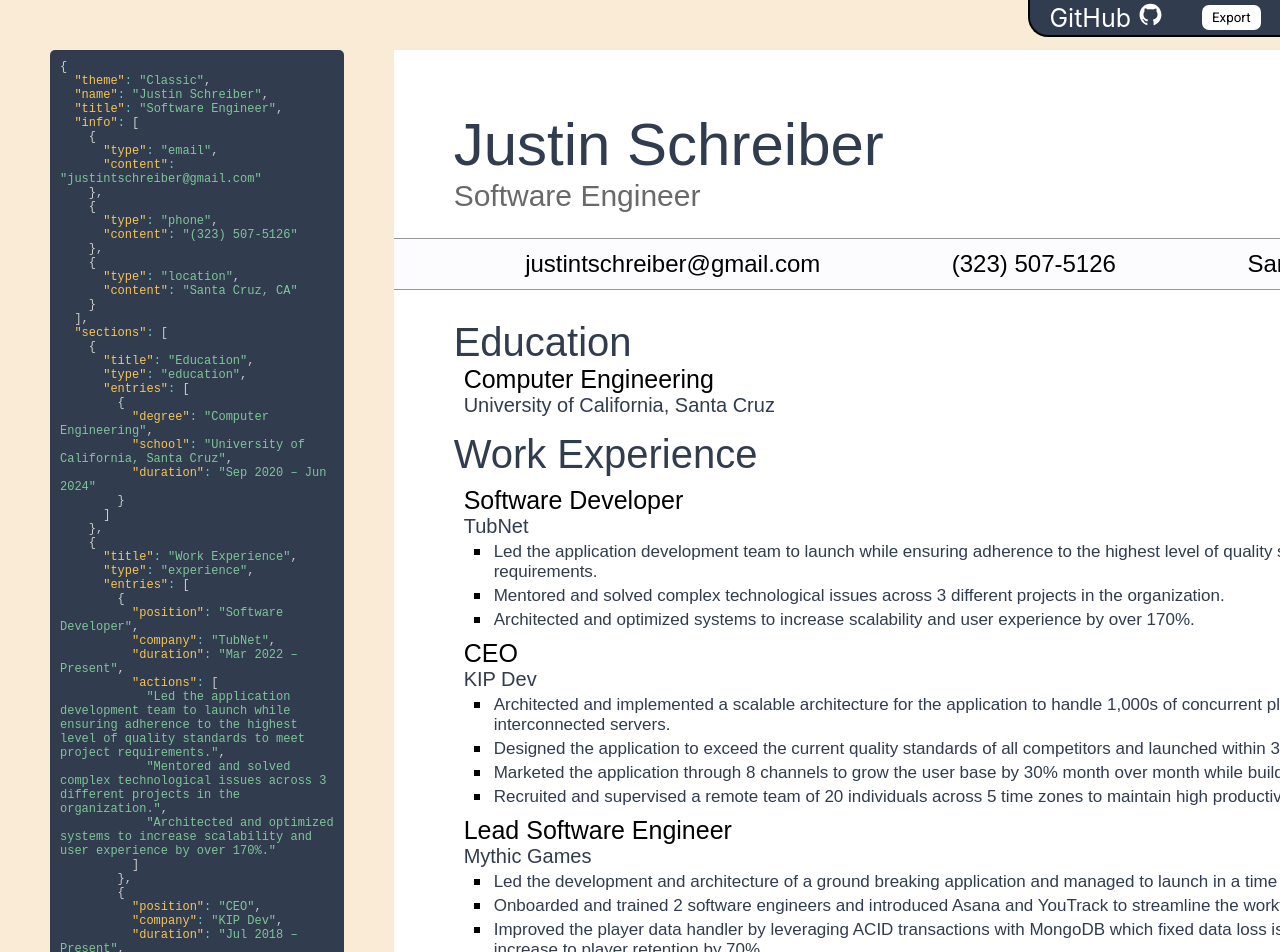
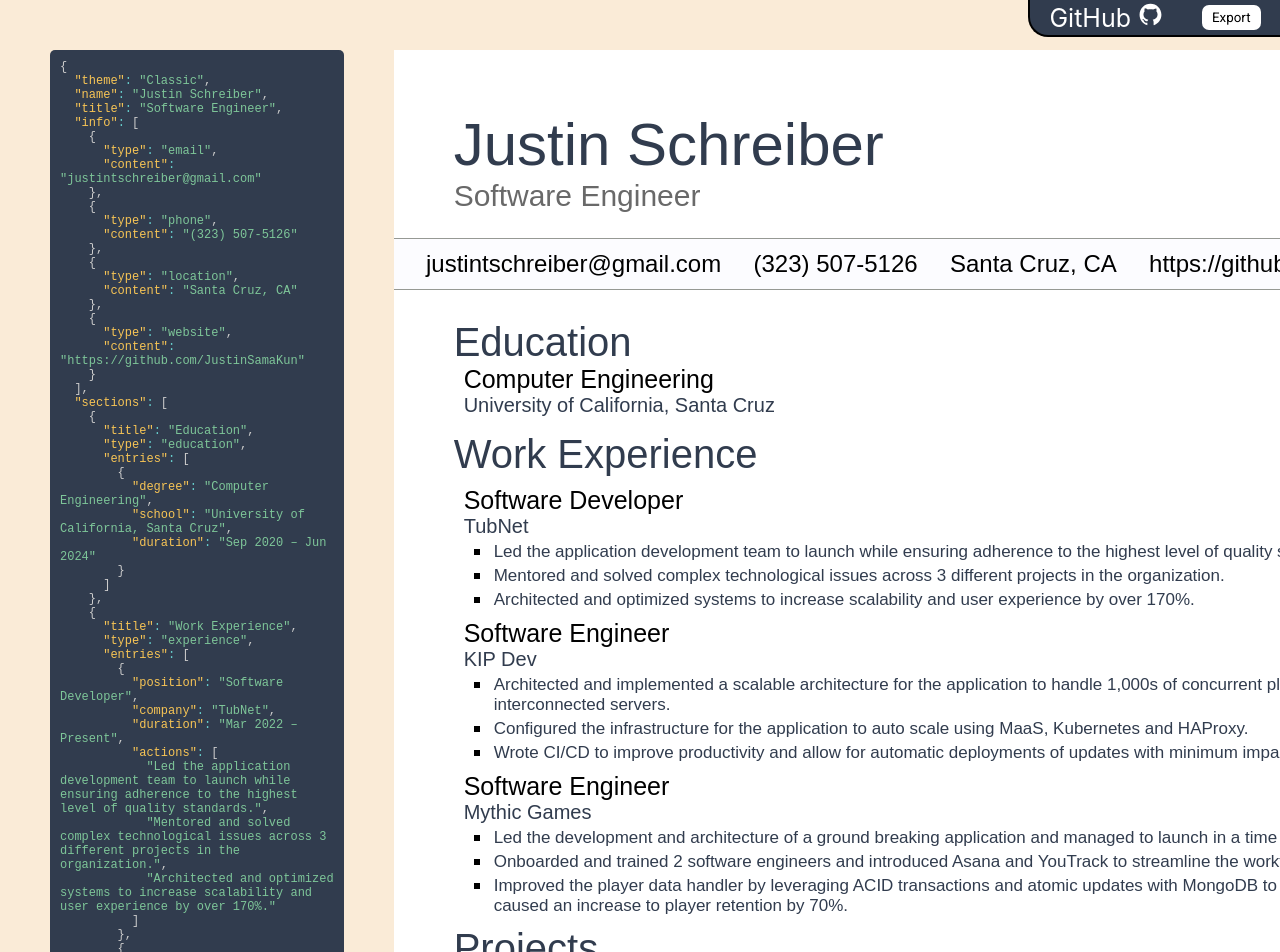
Before and after one commit to jtsus/resume-builder, a React (Create React App) app: page / in a window 1280 px wide. Shown: the top 952 px of the page. Built offline with nearby package versions, Linux system fonts and the light colour scheme.

Commit message:
update default

```diff
--- a/src/App.tsx
+++ b/src/App.tsx
@@ -25,6 +25,10 @@ let initial: ResumeData = {
         {
             "type": "location",
             "content": "Santa Cruz, CA"
+        },
+        {
+            "type": "website",
+            "content": "https://github.com/JustinSamaKun"
         }
     ],
     "sections": [
@@ -48,30 +52,29 @@ let initial: ResumeData = {
                     "company": "TubNet",
                     "duration": "Mar 2022 – Present",
                     "actions": [
-                        "Led the application development team to launch while ensuring adherence to the highest level of quality standards to meet project requirements.",
+                        "Led the application development team to launch while ensuring adherence to the highest level of quality standards.",
                         "Mentored and solved complex technological issues across 3 different projects in the organization.",
                         "Architected and optimized systems to increase scalability and user experience by over 170%."
                     ]
                 },
                 {
-                    "position": "CEO",
+                    "position": "Software Engineer",
                     "company": "KIP Dev",
-                    "duration": "Jul 2018 – Present",
+                    "duration": "Jul 2018 – Jun 2022",
                     "actions": [
                         "Architected and implemented a scalable architecture for the application to handle 1,000s of concurrent players across 6 interconnected servers.",
-                        "Designed the application to exceed the current quality standards of all competitors and launched within 3 months.",
-                        "Marketed the application through 8 channels to grow the user base by 30% month over month while building the brand name.",
-                        "Recruited and supervised a remote team of 20 individuals across 5 time zones to maintain high productivity throughout the team."
+                        "Configured the infrastructure for the application to auto scale using MaaS, Kubernetes and HAProxy.",
+                        "Wrote CI/CD to improve productivity and allow for automatic deployments of updates with minimum impact to user experience."
                     ]
                 },
                 {
-                    "position": "Lead Software Engineer",
+                    "position": "Software Engineer",
                     "company": "Mythic Games",
                     "duration": "Apr 2021 – Feb 2022",
                     "actions": [
                         "Led the development and architecture of a ground breaking application and managed to launch in a time frame of 6 months.",
                         "Onboarded and trained 2 software engineers and introduced Asana and YouTrack to streamline the workflow between the team.",
-                        "Improved the player data handler by leveraging ACID transactions with MongoDB which fixed data loss issues and caused an increase to player retention by 70%."
+                        "Improved the player data handler by leveraging ACID transactions and atomic updates with MongoDB to fix data loss issues and caused an increase to player retention by 70%."
                     ]
                 }
             ]
```
